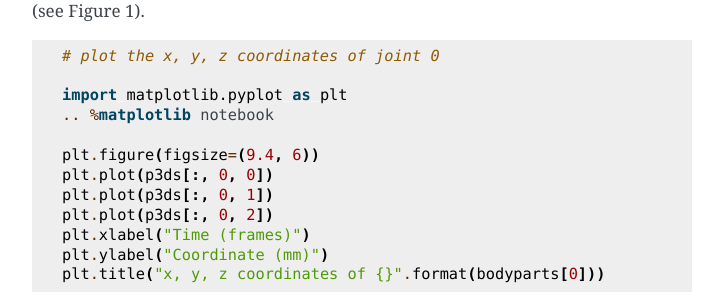
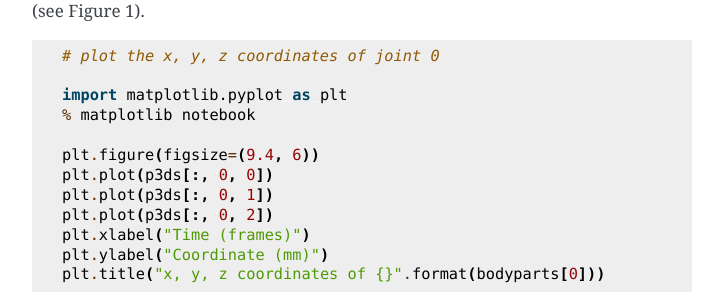
Before and after one commit to lambdaloop/anipose, a Sphinx documentation site: the page built from docs/sphinx/aniposelib-tutorial.rst, in a window 1280 px wide and 900 px high, scrolled down 3640 px. Shown: the part 154-451 px from the top of the window, without its empty margins (388-1111 px from the left). Built offline with Sphinx 7.4.7, drawn with Linux system fonts in a browser that asks for light colours; pages that are not in the unit, such as notebooks, are missing from menus.

```diff
--- a/docs/sphinx/aniposelib-tutorial.rst
+++ b/docs/sphinx/aniposelib-tutorial.rst
@@ -201,7 +201,7 @@ across time. The code shown below extracts and plots the *x*, *y*, and
     # plot the x, y, z coordinates of joint 0
 
     import matplotlib.pyplot as plt
-    .. %matplotlib notebook
+    % matplotlib notebook
 
     plt.figure(figsize=(9.4, 6))
     plt.plot(p3ds[:, 0, 0])
```
